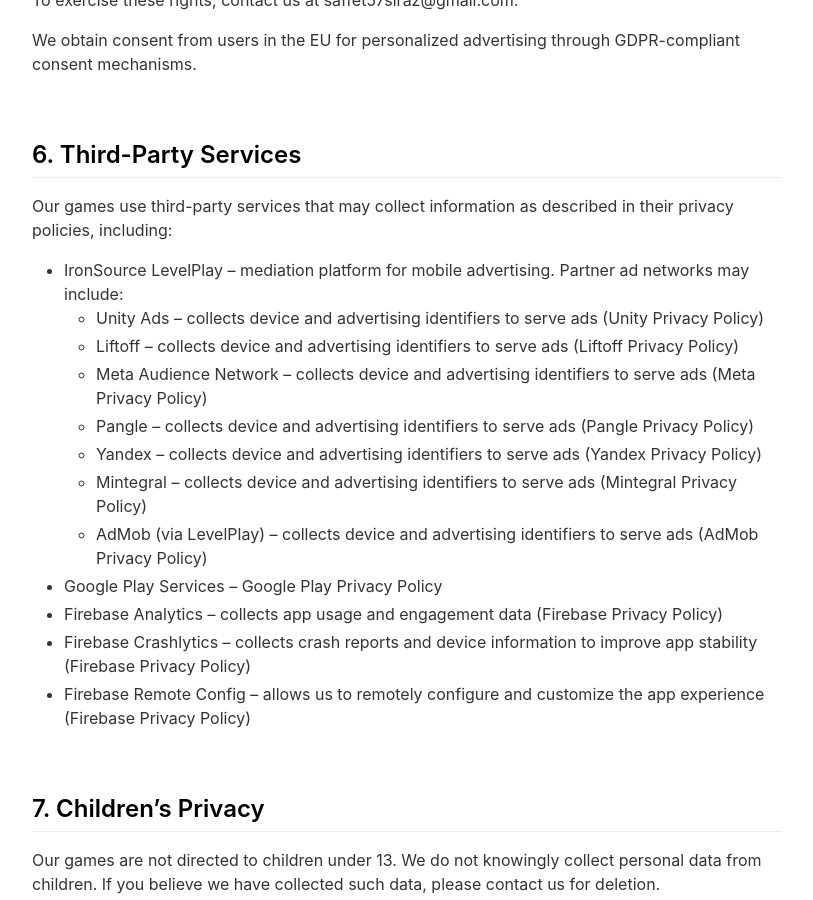
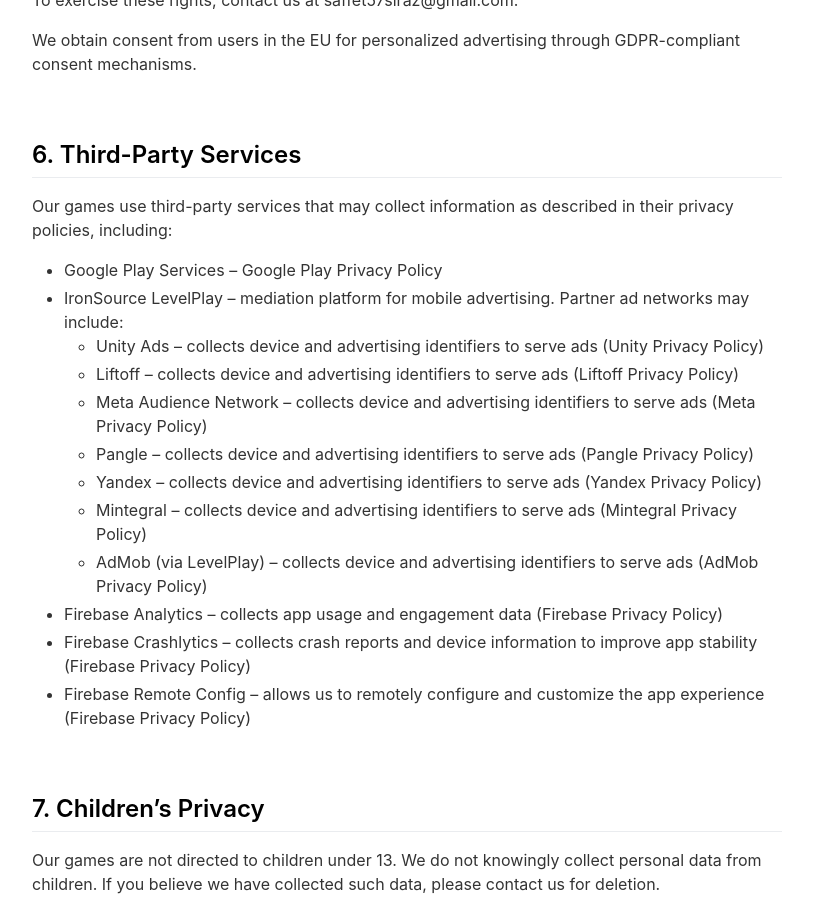
Before and after one commit to saffetsiraz/Games, a Jekyll site: the page built from _pages/privacypolicy.md, in a window 1280 px wide and 900 px high, scrolled down 1891 px. Shown: the whole window, without its empty margins (233-1046 px from the left). Built offline with Jekyll 4.4.1, drawn with Linux system fonts in a browser that asks for light colours; nearby versions of some CDN libraries; part of the change alters nothing that is shown.

```diff
--- a/_pages/privacypolicy.md
+++ b/_pages/privacypolicy.md
@@ -71,6 +71,7 @@ We obtain consent from users in the EU for personalized advertising through GDPR
 ## 6. Third-Party Services
 Our games use third-party services that may collect information as described in their privacy policies, including:
 
+- Google Play Services – Google Play Privacy Policy
 - IronSource LevelPlay – mediation platform for mobile advertising. Partner ad networks may include:
     - Unity Ads – collects device and advertising identifiers to serve ads (Unity Privacy Policy)
     - Liftoff – collects device and advertising identifiers to serve ads (Liftoff Privacy Policy)
@@ -79,7 +80,6 @@ Our games use third-party services that may collect information as described in
     - Yandex – collects device and advertising identifiers to serve ads (Yandex Privacy Policy)
     - Mintegral – collects device and advertising identifiers to serve ads (Mintegral Privacy Policy)
     - AdMob (via LevelPlay) – collects device and advertising identifiers to serve ads (AdMob Privacy Policy)
-- Google Play Services – Google Play Privacy Policy
 - Firebase Analytics – collects app usage and engagement data (Firebase Privacy Policy)
 - Firebase Crashlytics – collects crash reports and device information to improve app stability (Firebase Privacy Policy)
 - Firebase Remote Config – allows us to remotely configure and customize the app experience (Firebase Privacy Policy)
```
